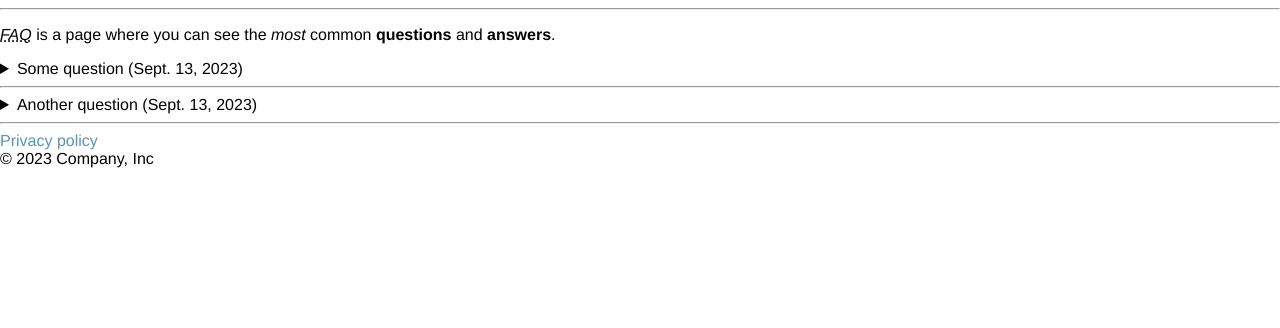
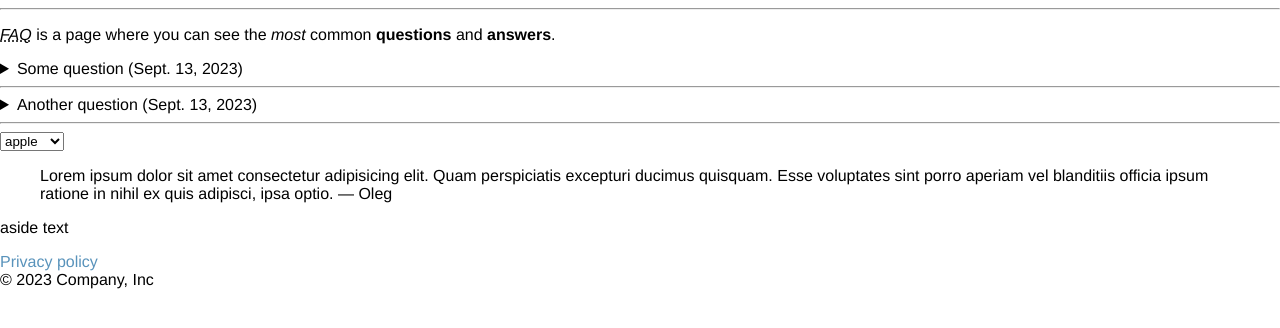
Before and after one commit to Tivlas/BSUIR, a Django app: page /info/faq in a window 1280 px wide. Shown: the part 154-482 px from the top of the page. Run offline with Django 4.2, Linux system fonts and the light colour scheme; data comes from the database, SQL or seed files in the repository; both versions use the stored data as it was after the commit.

Commit message:
изменения.

```diff
--- a/sem5/WEB/DjangoProject/TravelAgencyApp/info/templates/faq.html
+++ b/sem5/WEB/DjangoProject/TravelAgencyApp/info/templates/faq.html
@@ -15,4 +15,14 @@ FAQ
 <hr>
 {% endfor %}
 
+<select name="fruits" id="1">
+    <option value="apple">apple</option>
+    <option value="orange">orange</option>
+</select>
+
+<blockquote><p>Lorem ipsum dolor sit amet consectetur adipisicing elit. Quam perspiciatis excepturi ducimus quisquam. Esse voluptates sint porro aperiam vel blanditiis officia ipsum ratione in nihil ex quis adipisci, ipsa optio. — Oleg</p></blockquote>
+
+<aside>
+    <p>aside text</p>
+</aside>
 {% endblock %}
--- a/sem5/WEB/DjangoProject/TravelAgencyApp/travel/templates/base.html
+++ b/sem5/WEB/DjangoProject/TravelAgencyApp/travel/templates/base.html
@@ -4,6 +4,8 @@
 
 <head>
     <meta charset="utf-8" />
+    <meta name="description" content="Website about traveling. U can buy trips.">
+    <meta name="keywords" content="trip travel country hotel star">
     <title>{% block title %}Home{% endblock %}</title>
     <link href="{% static 'css/base.css' %}" rel="stylesheet">
     <link rel="icon" type="image/x-icon" href="{% static '/images/logo.jpg'%}">
```
Also changed, not shown: sem5/WEB/DjangoProject/TravelAgencyApp/db.sqlite3.
